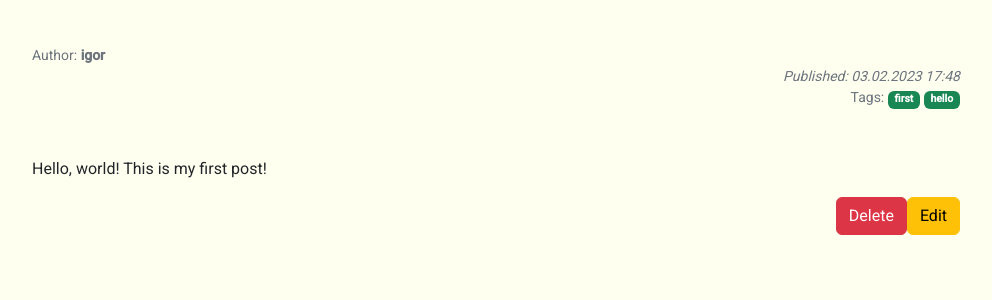
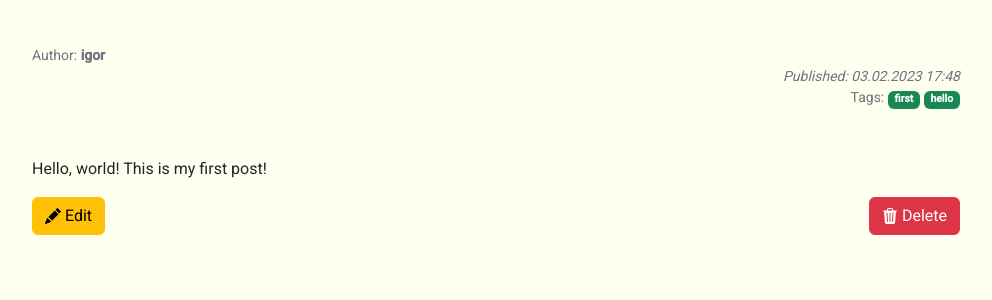
Before and after one commit to IgorKozarchuk/django-blog-CBS-project, a Django app: page /blog_app/post/1/ in a window 1280 px wide. Shown: the part 157-457 px from the top of the page, without its empty margins (144-1136 px from the left). Run offline with Django 4.2, Linux system fonts and the light colour scheme; data comes from the database, SQL or seed files in the repository; both versions use the stored data as it was after the commit; parts of the project's set-up code (start-up, migrations or seed data) failed here and were passed over; some libraries are stand-ins or nearby versions.

Commit message:
buttons design

```diff
--- a/blog/blog_app/templates/blog_app/delete_post.html
+++ b/blog/blog_app/templates/blog_app/delete_post.html
@@ -5,8 +5,8 @@
 	<h2>Delete post</h2>
 	<form action="" method="post">
 		{% csrf_token %}
-		<p>Are you sure you want to delete the post "{{ post.title }}?"</p>
-		<button type="submit">Delete</button>
+		<p>Are you sure you want to delete the post "{{ post.title }}"?</p>
+		<button type="submit" class="btn btn-danger">Delete</button>
 	</form>
 </div>
 {% endblock content %}
--- a/blog/blog_app/templates/blog_app/edit_post.html
+++ b/blog/blog_app/templates/blog_app/edit_post.html
@@ -6,7 +6,7 @@
 	<form action="" method="post">
 		{% csrf_token %}
 		{{ form.as_p }}
-		<button type="submit">Update</button>
+		<button type="submit" class="btn btn-success">Update</button>
 	</form>
 </div>
 {% endblock content %}
--- a/blog/blog_app/templates/blog_app/new_post.html
+++ b/blog/blog_app/templates/blog_app/new_post.html
@@ -6,7 +6,7 @@
 	<form action="" method="post">
 		{% csrf_token %}
 		{{ form.as_p }}
-		<button type="submit">Post</button>
+		<button type="submit" class="btn btn-primary">Post</button>
 	</form>
 </div>
 {% endblock content %}
--- a/blog/blog_app/templates/blog_app/post.html
+++ b/blog/blog_app/templates/blog_app/post.html
@@ -13,7 +13,17 @@
 	</p>
 	<p class="mt-5">{{ post.text }}</p>
 
-	<a href="{% url 'edit_post' post.pk %}" class="btn btn-warning float-end">Edit</a>
-	<a href="{% url 'delete_post' post.pk %}" class="btn btn-danger float-end">Delete</a>
+	<a href="{% url 'edit_post' post.pk %}" class="btn btn-warning float-start">
+		<svg xmlns="http://www.w3.org/2000/svg" width="16" height="16" fill="currentColor" class="bi bi-pencil-fill" viewBox="0 0 16 16">
+			<path d="M12.854.146a.5.5 0 0 0-.707 0L10.5 1.793 14.207 5.5l1.647-1.646a.5.5 0 0 0 0-.708l-3-3zm.646 6.061L9.793 2.5 3.293 9H3.5a.5.5 0 0 1 .5.5v.5h.5a.5.5 0 0 1 .5.5v.5h.5a.5.5 0 0 1 .5.5v.5h.5a.5.5 0 0 1 .5.5v.207l6.5-6.5zm-7.468 7.468A.5.5 0 0 1 6 13.5V13h-.5a.5.5 0 0 1-.5-.5V12h-.5a.5.5 0 0 1-.5-.5V11h-.5a.5.5 0 0 1-.5-.5V10h-.5a.499.499 0 0 1-.175-.032l-.179.178a.5.5 0 0 0-.11.168l-2 5a.5.5 0 0 0 .65.65l5-2a.5.5 0 0 0 .168-.11l.178-.178z"/>
+		</svg>
+		Edit
+	</a>
+	<a href="{% url 'delete_post' post.pk %}" class="btn btn-danger float-end">
+		<svg xmlns="http://www.w3.org/2000/svg" width="16" height="16" fill="currentColor" class="bi bi-trash3-fill" viewBox="0 0 16 16">
+			<path d="M11 1.5v1h3.5a.5.5 0 0 1 0 1h-.538l-.853 10.66A2 2 0 0 1 11.115 16h-6.23a2 2 0 0 1-1.994-1.84L2.038 3.5H1.5a.5.5 0 0 1 0-1H5v-1A1.5 1.5 0 0 1 6.5 0h3A1.5 1.5 0 0 1 11 1.5Zm-5 0v1h4v-1a.5.5 0 0 0-.5-.5h-3a.5.5 0 0 0-.5.5ZM4.5 5.029l.5 8.5a.5.5 0 1 0 .998-.06l-.5-8.5a.5.5 0 1 0-.998.06Zm6.53-.528a.5.5 0 0 0-.528.47l-.5 8.5a.5.5 0 0 0 .998.058l.5-8.5a.5.5 0 0 0-.47-.528ZM8 4.5a.5.5 0 0 0-.5.5v8.5a.5.5 0 0 0 1 0V5a.5.5 0 0 0-.5-.5Z"/>
+		</svg>
+		Delete
+	</a>
 </div>
 {% endblock content %}
```
Also changed, not shown: blog/db.sqlite3.
